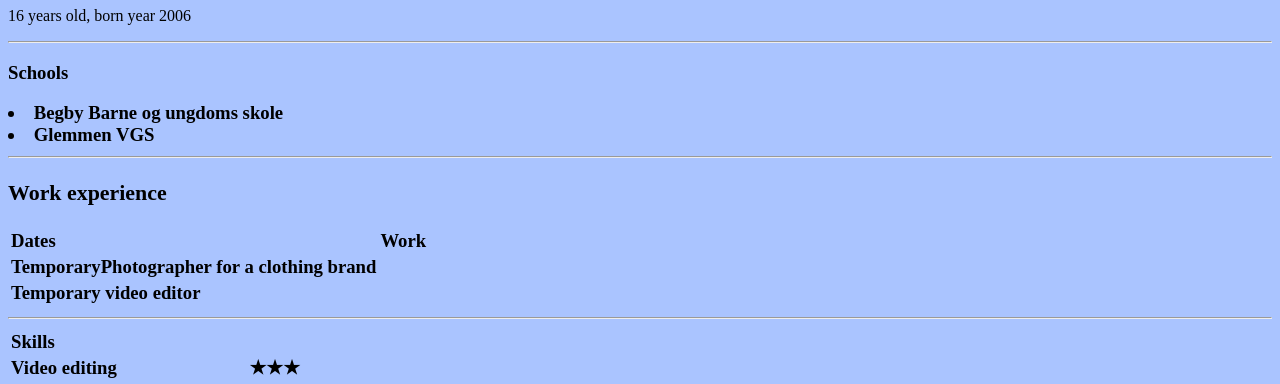
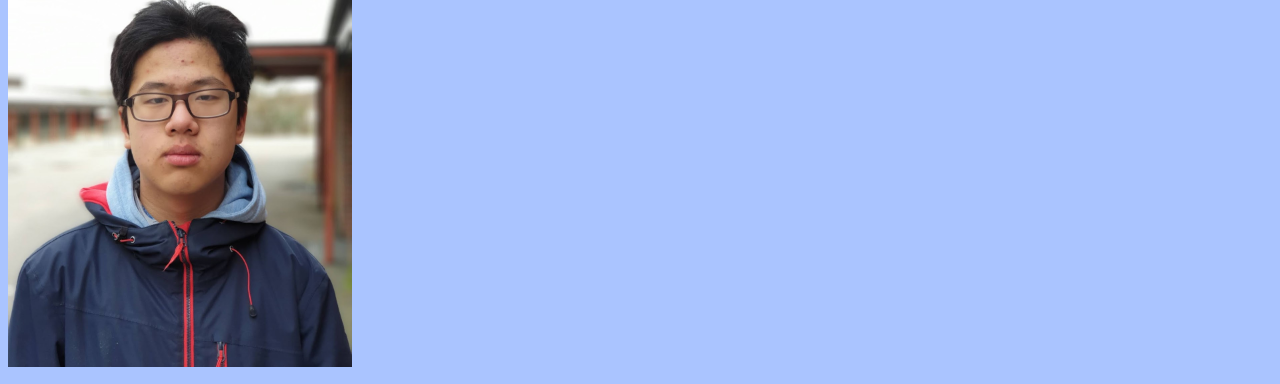
Before and after one commit to axelsje/CVWeb, a plain HTML site: page index.html in a window 1280 px wide. Shown: the part 99-483 px from the top of the page. Drawn offline with Linux system fonts and the light colour scheme; the site is published under a folder, as on GitHub Pages, so addresses that start at the root find nothing.

Commit message:
Update index.html

```diff
--- a/index.html
+++ b/index.html
@@ -5,7 +5,7 @@
 </head>
 
 <body style="background-color: #AAC4FF;">
-    <img src="/img/Axel1.jpg" alt="Profil bilde" height="458" width="">
+    <img src="img/Axel1.jpg" alt="Profil bilde" height="458" width="">
     <h1>Axel Elias Ster-Johannsessen</h1>
     <p>16 years old, born year 2006
         <hr>
```
